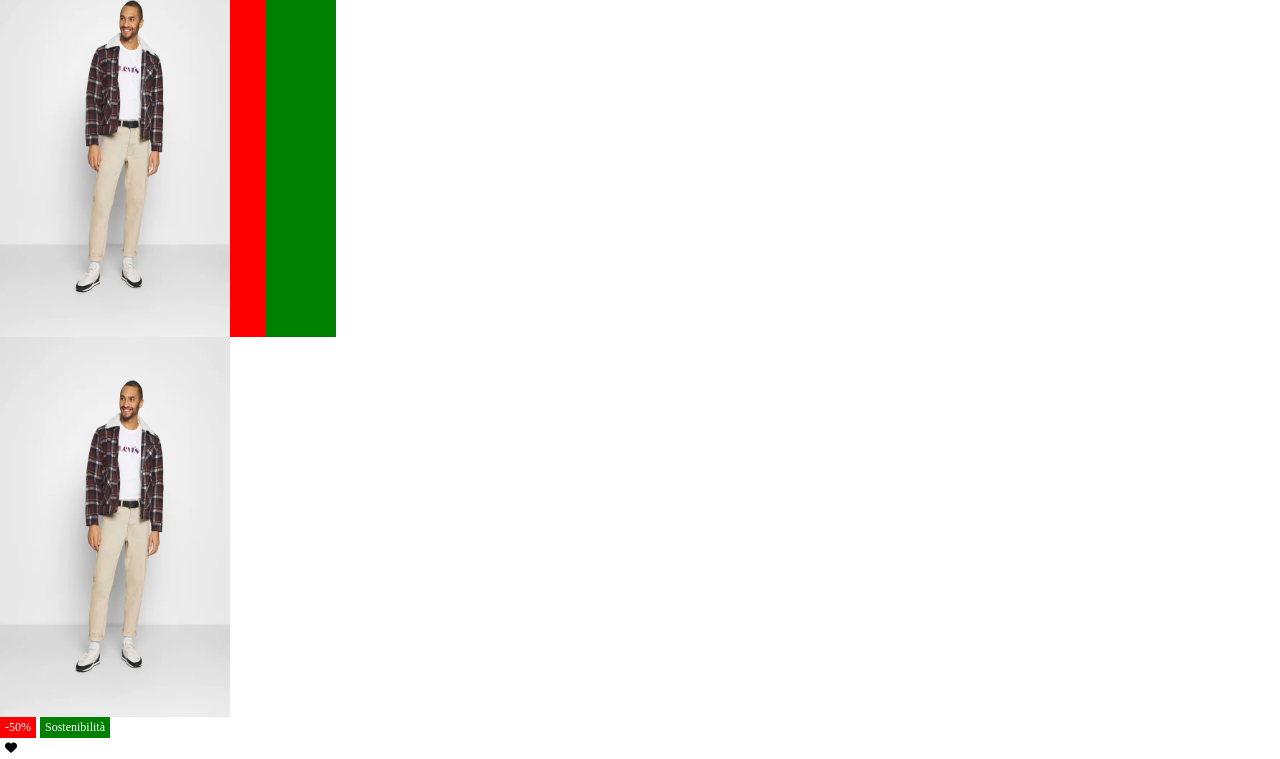
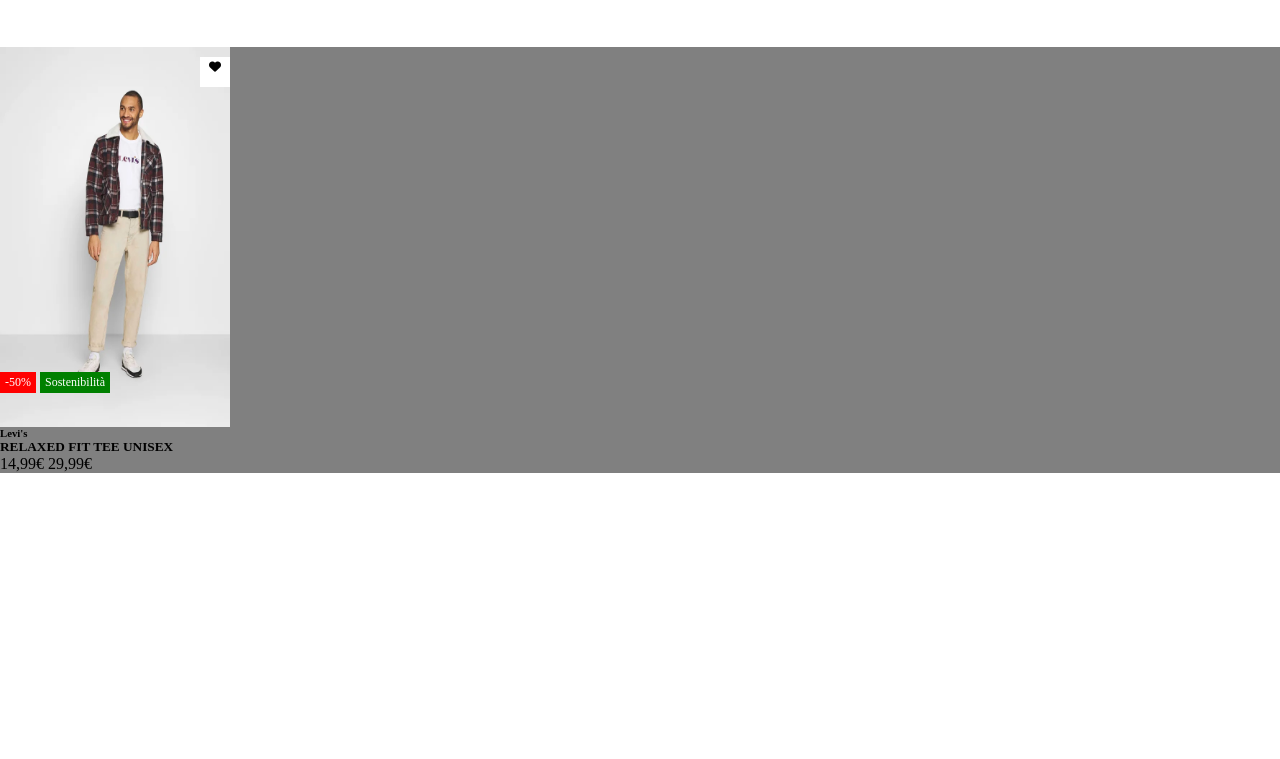
Before and after one commit to Nembo93/html-css-boolando, a plain HTML site: page index.html in a window 1280 px wide. Shown: the part 43-802 px from the top of the page. Drawn offline with Linux system fonts and the light colour scheme.

Commit message:
1 articolo

```diff
--- a/css/index.css
+++ b/css/index.css
@@ -9,7 +9,7 @@
 header{
     background-color: orange;
     width: 100%;
-    position: fixed;
+    /* position: fixed; */
 }
 .box-header{
     display: flex;
@@ -30,17 +30,18 @@
 
 /* MAIN */
 .container{
-    width: 100%;
-    height: 100%;
+    margin: auto;
+    margin-top: 50px;
+    background-color: gray;
     display: flex;
 }
 /* Immagini articolo */
-/* .articolo{
-
+.articolo{
+    position: relative;
 }
 .img-articolo{
 
-} */
+}
 .img-top{
     width: 230px;
     height: 380px;
@@ -66,9 +67,28 @@
     display: inline-block;
     background-color: red;
     color: white;
+    position: absolute;
+    bottom: 80px;
 }
 .sostenibile{
     display: inline-block;
     background-color: green;
     color: white;
+    position: absolute;
+    bottom: 80px;
+    left: 40px;
 }
+
+.cuore{
+    width: 30px;
+    height: 30px;
+    text-align: center;
+    vertical-align: middle;
+    background-color: white;
+    position: absolute;
+    top: 10px;
+    right: 0px;
+}
+
+
+/* Info artricolo */
--- a/index.html
+++ b/index.html
@@ -30,14 +30,10 @@
     <!-- MAIN -->
     <main>
 
-
-
-
-
         <div class="container">
 
             <!-- Articolo -->
-            <div class="articolo"></div>
+            <div class="articolo">
                 <!-- Immagine articolo -->
                 <div class="img-articolo">
                     <img class="img-top" src="img/img/1.webp" alt="1man">
@@ -49,24 +45,14 @@
                 <div class="cuore target"><i class="fa-sharp fa-solid fa-heart"></i></div>
                 <!-- Info articolo -->
                 <div class="info-articolo">
+                    <h6>Levi's</h6>
+                    <h5>RELAXED FIT TEE UNISEX</h5>
+                    <span>14,99€</span>
+                    <span>29,99€</span>
                 </div>
             </div>
 
-            <!-- Articolo -->
-            <div class="articolo"></div>
-                <!-- Immagine articolo -->
-                <div class="img-articolo">
-                    <img class="img-top" src="img/img/1.webp" alt="1man">
-                    <img class="img-bot" src="img/img/1b.webp" alt="1man-b">
-                </div>
-                <!-- Sezioni sovrapposte all'immagine -->
-                <div class="sconto target">-50%</div>
-                <div class="sostenibile target">Sostenibilità</div>
-                <div class="cuore target"><i class="fa-sharp fa-solid fa-heart"></i></div>
-                <!-- Info articolo -->
-                <div class="info-articolo">
-                </div>
-            </div>
+
 
         </div>
 
```
